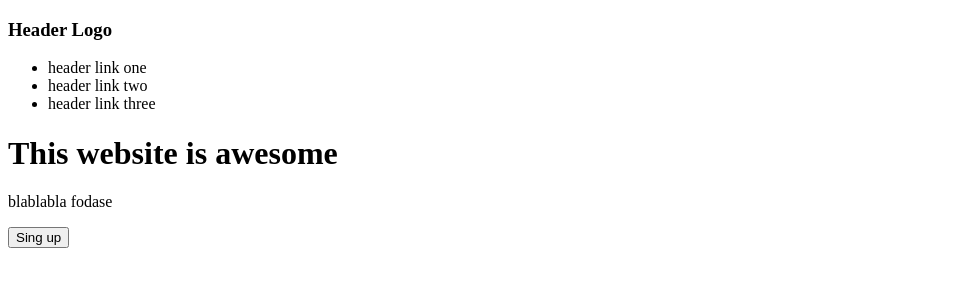
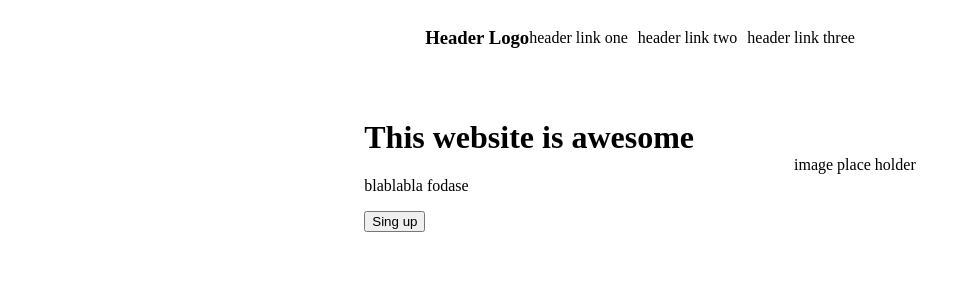
Before and after one commit to fioridaniel/Landing-page---Odin-Project, a plain HTML site: page index.html in a window 1280 px wide. Shown: the whole page, without its empty margins (0-971 px from the left). Drawn offline with Linux system fonts and the light colour scheme.

Commit message:
feat: initial flexbox  setup for section 1

```diff
--- a/index.html
+++ b/index.html
@@ -2,16 +2,17 @@
 <html lang="en">
 <head>
     <meta charset="UTF-8">
+    <link rel="stylesheet" href="styles.css">
     <meta name="viewport" content="width=device-width, initial-scale=1.0">
     <title>Landing Page</title>
 </head>
 <body>
     <!-- section 1 -->
-    <div>
+    <div class="section1">
         <!-- header -->
-        <div>
+        <div class="header">
             <h3>Header Logo</h3>
-            <ul>
+            <ul class="header-links">
                 <li>header link one</li>
                 <li>header link two</li>
                 <li>header link three</li>
@@ -19,14 +20,15 @@
         </div>
 
         <!-- Awesome part -->
-        <div>
+        <div class="awesome">
             <div>
                 <h1>This website is awesome</h1>
                 <p>blablabla fodase</p>
                 <button>Sing up</button>
             </div>
-
-            <img>
+            <p>
+                image place holder
+            </p>
         </div>
     </div>
 </body>
--- a/styles.css
+++ b/styles.css
@@ -0,0 +1,34 @@
+.section1 {
+    margin-top: 5px;
+    margin-left: 50px;
+    margin-right: 50px;
+    display: flex;
+    flex-direction: column;
+    justify-content: center;
+    align-items: center;
+    gap: 30px;
+}
+
+.header {
+    display: flex;
+    justify-content: space-between;
+    align-items: center;
+}
+
+.header-links {
+    display:flex;
+    gap: 10px;
+}
+
+ul {
+    list-style-type: none;
+    padding: 0;
+    margin: 0;
+}
+
+.awesome {
+    display: flex;
+    justify-content: center;
+    align-items: center;
+    gap: 100px;
+}
```
Also changed, not shown: monkey.jpg (added).
